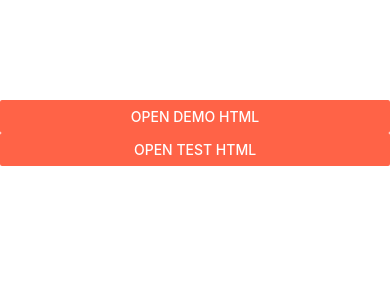
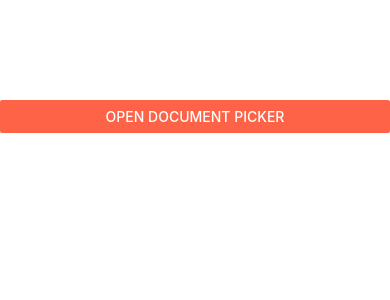
Before and after one commit to usinghs/clm_demo, a React Native app: screen / in a window 390 px wide. Shown: the top 300 px of the page. Built offline with nearby package versions, Linux system fonts and the light colour scheme.

Commit message:
Try selection of Documents from iCloud

```diff
--- a/App.js
+++ b/App.js
@@ -14,9 +14,15 @@ class App extends React.Component {
     NativeModules.NativeCommunication.sendHTMLPath('/Check/demo.html');
   };
 
-  tapHere2 = () => {
-    NativeModules.NativeCommunication.sendHTMLPath('/Check/test.html');
-  };
+  // tapHere2 = () => {
+  //   NativeModules.NativeCommunication.sendHTMLPath('/Check/test.pdf');
+  // };
+
+  // tapHere3 = () => {
+  //   NativeModules.NativeCommunication.sendHTMLPath(
+  //     '/Check/test-presentation.pptx',
+  //   );
+  // };
 
   componentDidMount() {
     // const AddRatingManagerEvent = new NativeEventEmitter(NativeCommunication);
@@ -31,15 +37,17 @@ class App extends React.Component {
       <View style={{flex: 1, paddingTop: 100}}>
         <Button
           onPress={this.tapHere1}
-          title="Open Demo HTML"
+          title="Open Document Picker"
           color="#FF6347"
         />
 
+        {/* <Button onPress={this.tapHere2} title="Open Test PDF" color="#FF6347" />
+
         <Button
-          onPress={this.tapHere2}
-          title="Open Test HTML"
+          onPress={this.tapHere3}
+          title="Open Test Presentation"
           color="#FF6347"
-        />
+        /> */}
       </View>
     );
   }
```
